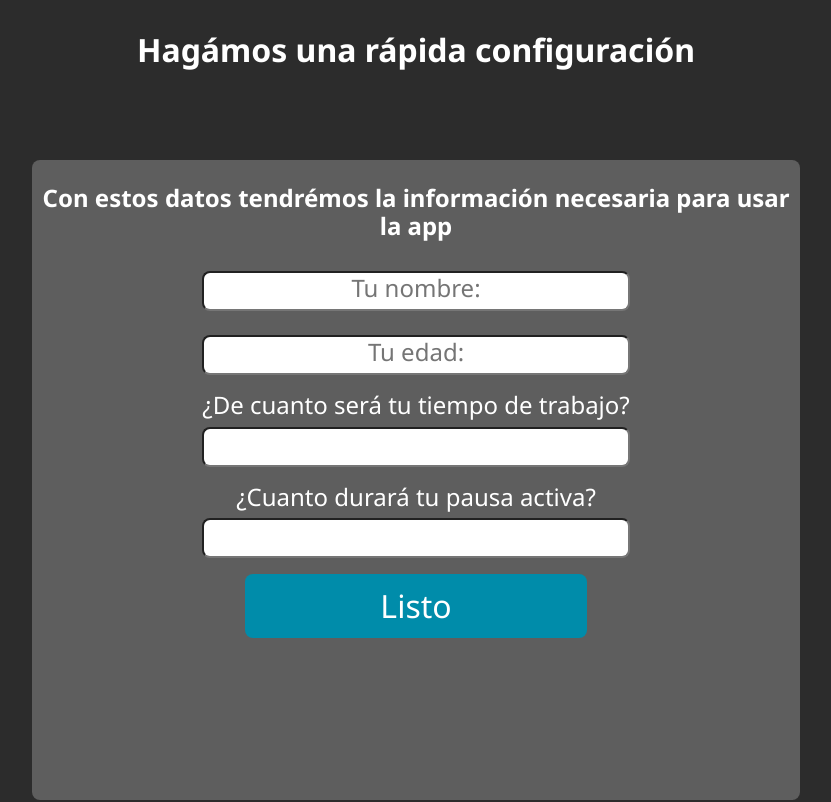
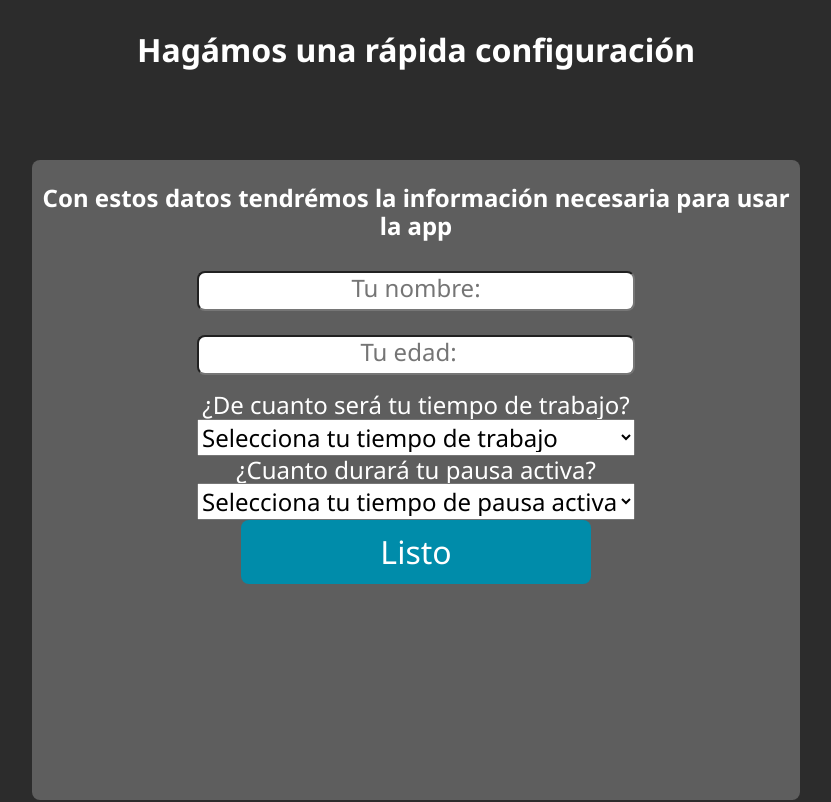
Before and after one commit to isrameve/breaky-react, a React (Vite) app: page / in a window 1280 px wide. Shown: the top 802 px of the page, without its empty margins (224-1055 px from the left). Built offline with nearby package versions, Linux system fonts and the light colour scheme.

Commit message:
lista la lógica para almacenar el nuevo usuario y sus preferencias en el estado local user del componente UserForm

```diff
--- a/src/components/UserForm/UserForm.jsx
+++ b/src/components/UserForm/UserForm.jsx
@@ -1,3 +1,5 @@
+import { useState } from "react";
+
 import FullCenterSection from "../../pages/FullCenterSection";
 import CardBackgroundGrey from "../CardBackgroundGrey/CardBackgroundGrey";
 import Button from "../Button/Button";
@@ -5,6 +7,36 @@ import Button from "../Button/Button";
 import styles from "./UserForm.module.scss";
 
 const UserForm = () => {
+  const [inputName, setInputName] = useState("");
+  const [inputAge, setInputAge] = useState("");
+  const [inputTimeWork, setInputTimeWork] = useState("");
+  const [inputTimeRest, setInputTimeRest] = useState("");
+  const [user, setUser] = useState({
+    name: "",
+    age: undefined,
+    timeWork: undefined,
+    timeRest: undefined,
+  });
+
+  const handleSubmit = (e) => {
+    e.preventDefault();
+
+    setUser({
+      name: inputName,
+      age: inputAge,
+      timeWork: inputTimeWork,
+      timeRest: inputTimeRest,
+    });
+
+    setInputName("");
+    setInputAge("");
+    setInputTimeWork("");
+    setInputTimeRest("");
+
+    alert(`Usuario guardado: ${inputName}`);
+  };
+  console.log(user);
+
   return (
     <FullCenterSection position={"fullHeightBottom"}>
       <h2 className={styles.primaryText}>Hagámos una rápida configuración</h2>
@@ -14,25 +46,69 @@ const UserForm = () => {
             Con estos datos tendrémos la información necesaria para usar la app
           </h3>
         </div>
-        <form action="">
+        <form onSubmit={handleSubmit} action="#">
           <div className={styles.ContainerForm}>
             <div className={styles.formGroup}>
-              <input type="text" placeholder="Tu nombre:" />
+              <input
+                onChange={(e) => setInputName(e.target.value)}
+                type="text"
+                value={inputName}
+                placeholder="Tu nombre:"
+              />
             </div>
             <div className={styles.formGroup}>
-              <input type="text" placeholder="Tu edad:" />
+              <input
+                onChange={(e) => setInputAge(e.target.value)}
+                type="number"
+                value={inputAge}
+                placeholder="Tu edad:"
+              />
             </div>
             <div className={styles.formGroup}>
               <label className={styles.formLabel} htmlFor="">
                 ¿De cuanto será tu tiempo de trabajo?
               </label>
-              <input type="number" />
+              <select
+                onChange={(e) => setInputTimeWork(e.target.value)}
+                className={styles.formLabel}
+                name=""
+                id=""
+              >
+                <option value="undefined">
+                  Selecciona tu tiempo de trabajo
+                </option>
+                <option value="30">30 minutos</option>
+                <option value="45">45 munitos</option>
+                <option value="60">1 hora</option>
+              </select>
+              {/* <input
+
+                type="number"
+                value={inputTimeWork}
+              /> */}
             </div>
             <div className={styles.formGroup}>
               <label className={styles.formLabel} htmlFor="">
                 ¿Cuanto durará tu pausa activa?
               </label>
-              <input type="number" />
+
+              <select
+                onChange={(e) => setInputTimeRest(e.target.value)}
+                className={styles.formLabel}
+                name=""
+                id=""
+              >
+                <option value="undefined">
+                  Selecciona tu tiempo de pausa activa
+                </option>
+                <option value="5">5 munitos</option>
+                <option value="15">15 minutos</option>
+                <option value="30">30 minutos</option>
+              </select>
+              {/* <input
+                type="number"
+                value={inputTimeRest}
+              /> */}
             </div>
           </div>
 
```
